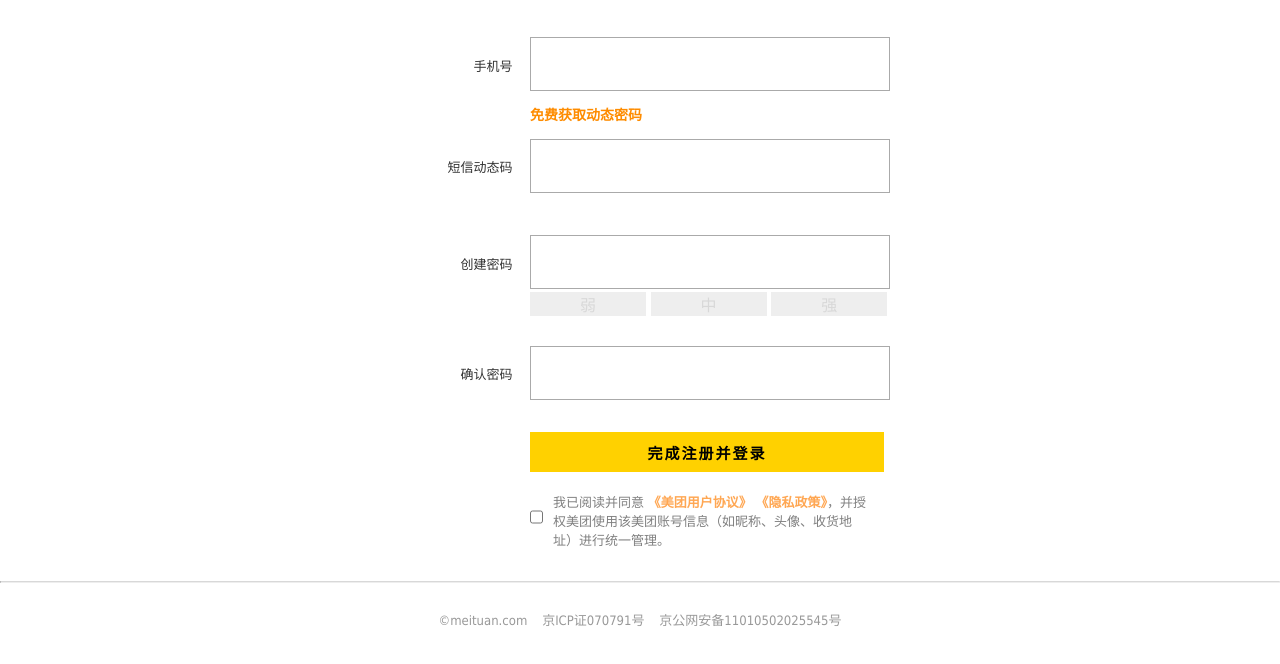
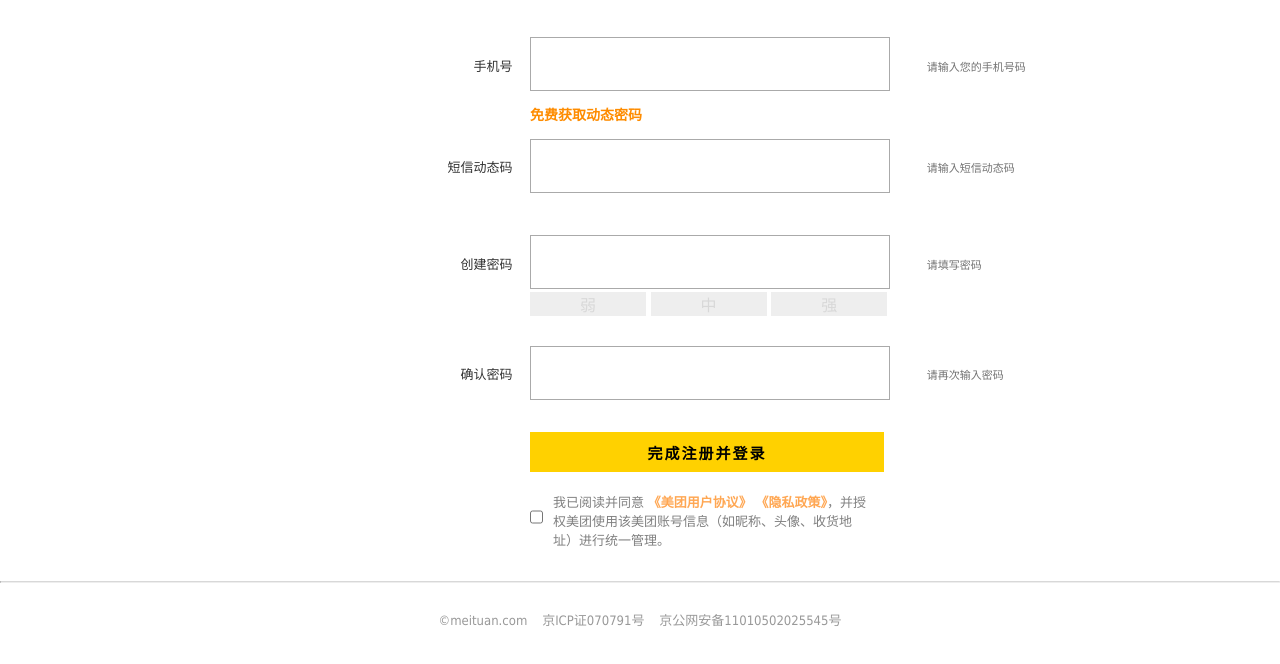
Before and after one commit to mdaylight/mt-register-page-no-js, a plain HTML site: page index.html in a window 1280 px wide. Shown: the part 88-752 px from the top of the page. Drawn offline with Linux system fonts and the light colour scheme.

Commit message:
202301101

```diff
--- a/index.html
+++ b/index.html
@@ -27,7 +27,7 @@
                             <span class="u-span">手机号</span>
                         </div>
                         <input type="text" id="phonenumber" name="phone-number">
-                        <span class="u-waring u-waring-tel" style="visibility: hidden;">
+                        <span class="u-waring u-waring-tel" id="u-waring-tel">
                             <span>请输入您的手机号码</span>
                         </span>
                         <div class="u-content smscode">
@@ -39,7 +39,7 @@
                             <span class="u-span">短信动态码</span>
                         </div>
                         <input type="text" id="smscode" name="smscode">
-                        <span class="u-waring u-waring-smscode" style="visibility: hidden;">
+                        <span class="u-waring u-waring-smscode" id="u-waring-smscode">
                             <span>请输入短信动态码</span>
                         </span>
                         <div class="u-content">
@@ -50,7 +50,7 @@
                             <span class="u-span">创建密码</span>
                         </div>
                         <input type="password" id="password" name="password">
-                        <span class="u-waring u-waring-passwd" style="visibility: hidden;">
+                        <span class="u-waring u-waring-passwd" id="u-waring-passwd">
                             <span>请填写密码</span>
                         </span>
                         <div class="u-content statsbar">
@@ -69,7 +69,7 @@
                                 <span class="u-span">确认密码</span>
                             </div>
                             <input type="password" id="confirmpassword" name="confirm-password">
-                            <span class="u-waring u-waring-confirm-passwd" style="visibility: hidden;">
+                            <span class="u-waring u-waring-confirm-passwd" id="u-waring-confirm-passwd">
                                 <span>请再次输入密码</span>
                             </span>
                         </div>
```
